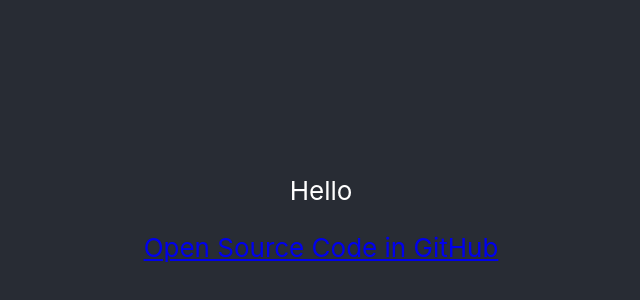
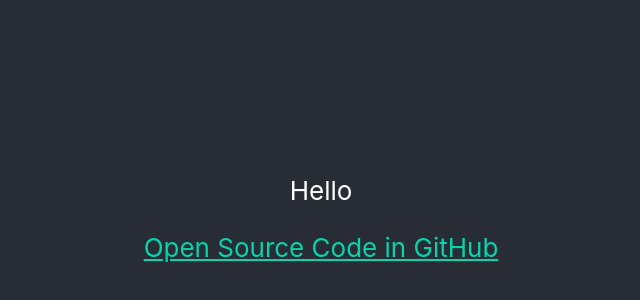
Before and after one commit to catarinaguerra/weather-app-react, a React (Create React App) app: page / in a window 1280 px wide. Shown: the part 194-494 px from the top of the page, without its empty margins (319-959 px from the left). Built offline with nearby package versions, Linux system fonts and the light colour scheme.

Commit message:
changed link class

```diff
--- a/src/App.js
+++ b/src/App.js
@@ -6,7 +6,10 @@ function App() {
     <div className="App">
       <header className="App-header">
         <p>Hello </p>
-        <a href="https://github.com/catarinaguerra/weather-app-react">
+        <a
+          className="App-link"
+          href="https://github.com/catarinaguerra/weather-app-react"
+        >
           Open Source Code in GitHub
         </a>
       </header>
```
